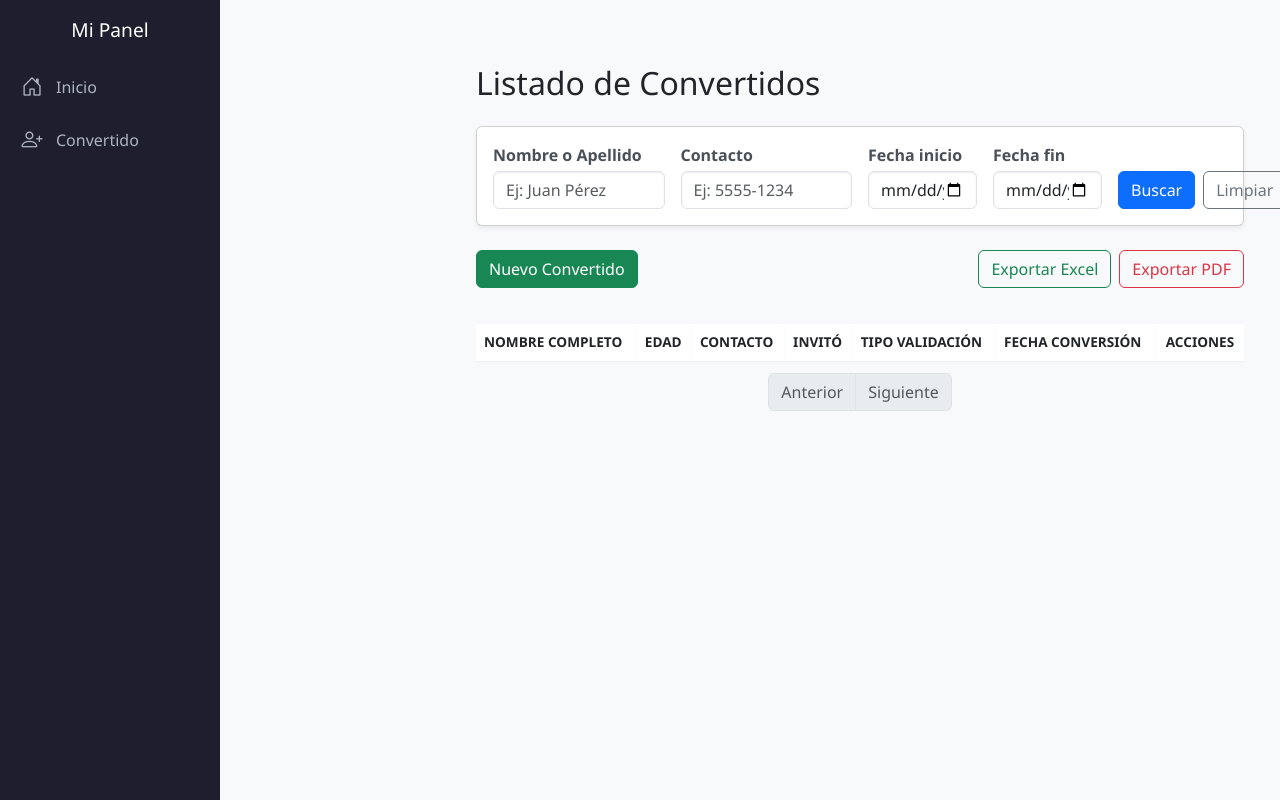
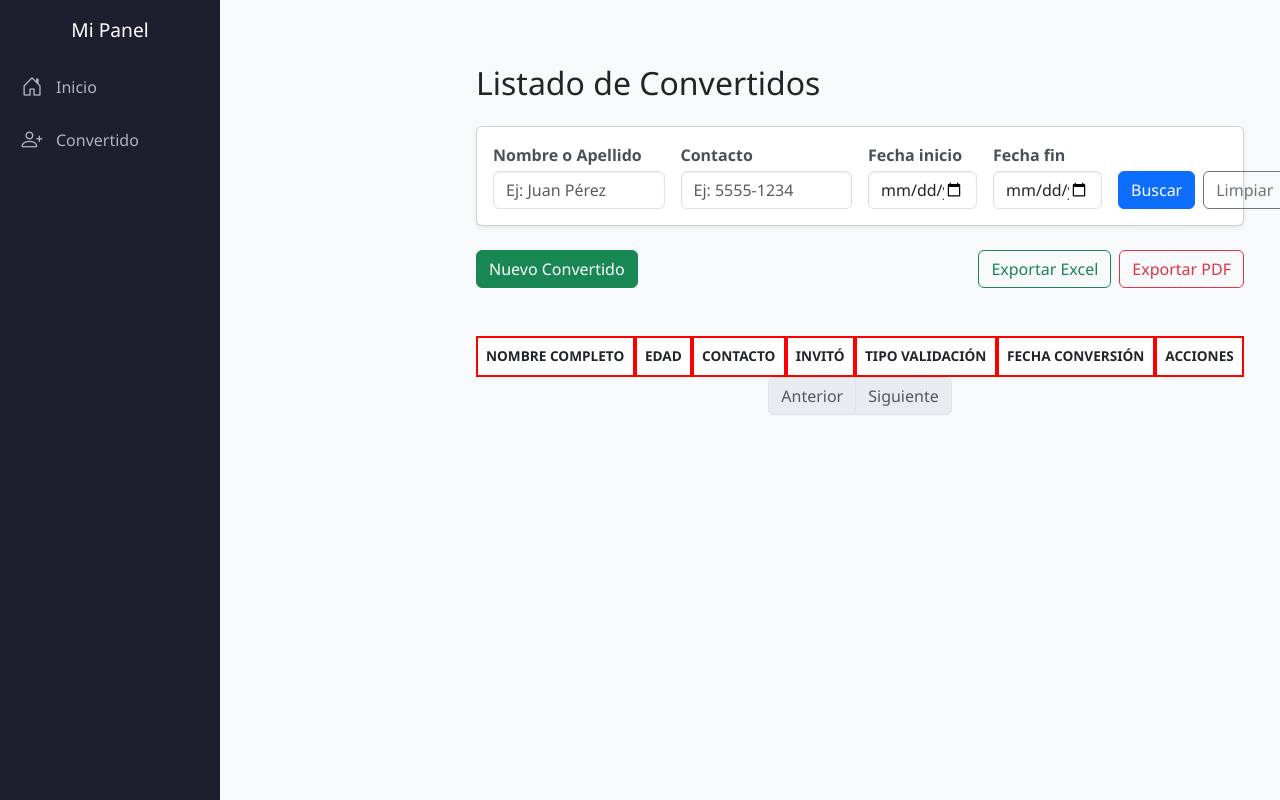
Before and after one commit to jrdar1993/Evang, a Flask app: page /convertido/ in a window 1280 px wide. Run offline with Flask 2, Linux system fonts and the light colour scheme; data that the repository does not hold is empty.

Commit message:
Update base.html

```diff
--- a/templates/base.html
+++ b/templates/base.html
@@ -23,10 +23,11 @@
 /* Fijar el thead de la tabla para que también se quede arriba */
 .table-responsive thead th {
   position: sticky;
-  top: 0;
+  top: 160px;  /* Ajusta este valor a la altura de #cabecera-fija */
   background-color: white;
   z-index: 1020;
-  box-shadow: 0 1px 3px rgba(0, 0, 0, 0.05);
+  box-shadow: 0 2px 3px rgba(0, 0, 0, 0.05);
+  border: 2px solid red !important;
 }
     body {
       margin: 0;
```
